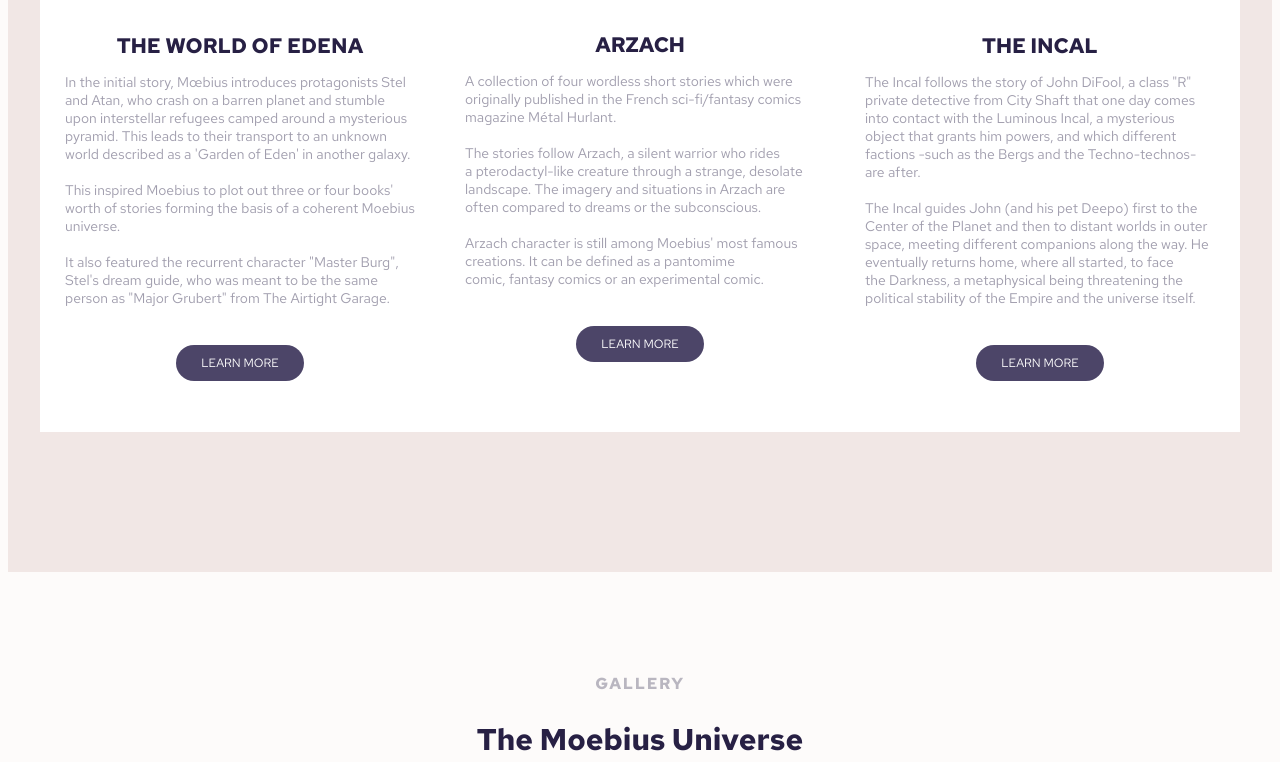
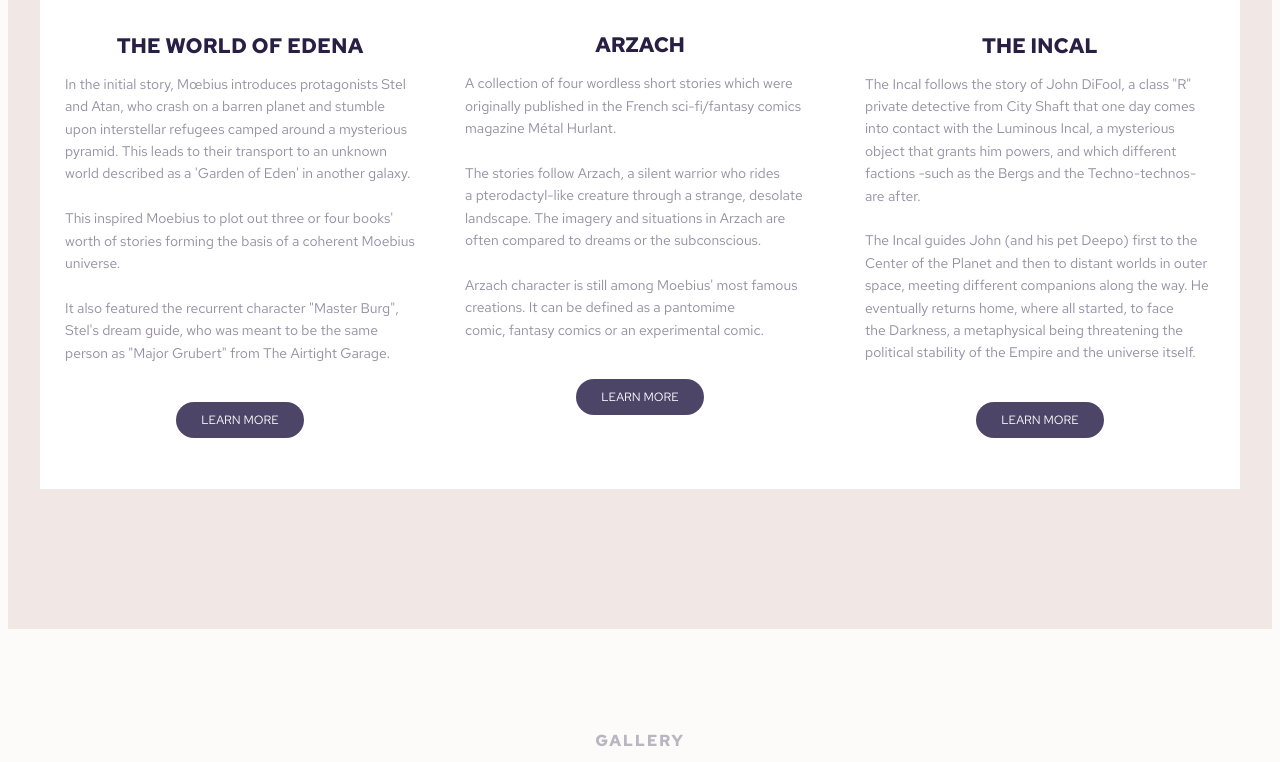
Before and after one commit to All-that-code/moebius-page, a plain HTML site: page index.html in a window 1280 px wide. Shown: the part 2057-2819 px from the top of the page. Drawn offline with Linux system fonts and the light colour scheme.

Commit message:
Edited paragraph

```diff
--- a/src/styles.css
+++ b/src/styles.css
@@ -58,9 +58,10 @@ h4 {
 }
 
 p {
-  color: #27204470;
+  color: #27204480;
   font-weight: 400;
   text-justify: distribute;
+  line-height: 1.3em;
 }
 
 section.book-recommendations {
@@ -160,6 +161,7 @@ footer a:hover {
 .card-text p {
   text-align: left;
   font-size: 14px;
+  line-height: 1.6em;
 }
 .card-text h5 {
   margin-bottom: 0;
```
